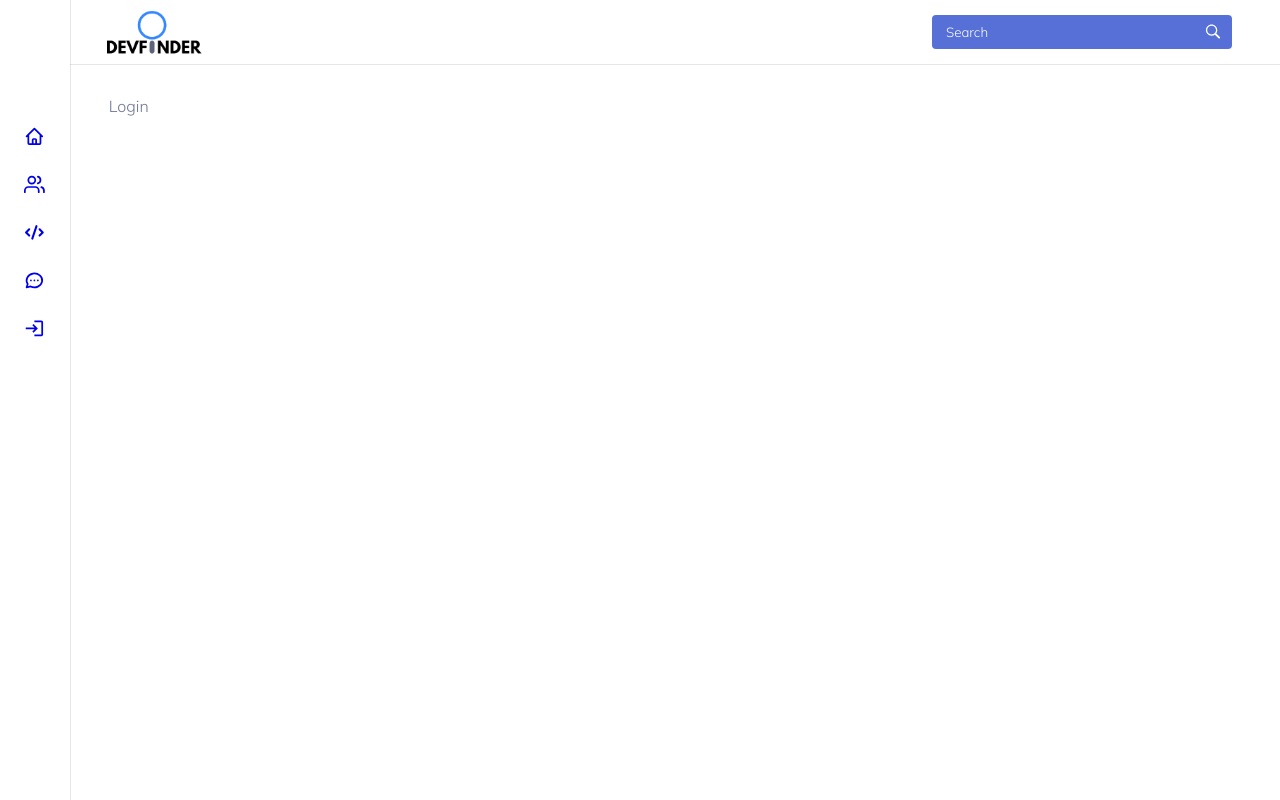
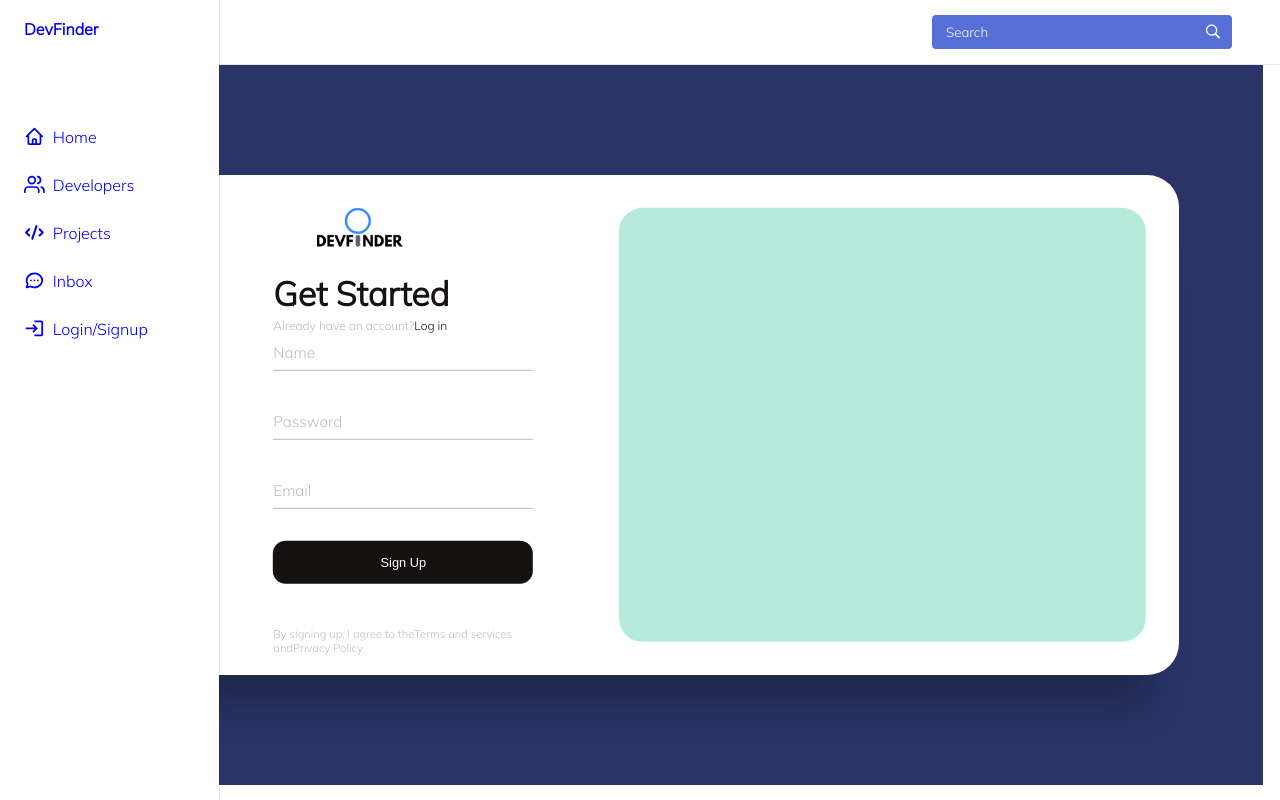
Before and after one commit to atharvabhide/DevFinder, a React (Vite) app: page /login in a window 1280 px wide. Built offline with nearby package versions, Linux system fonts and the light colour scheme.

Commit message:
feat: start login/signup page

```diff
--- a/src/App.jsx
+++ b/src/App.jsx
@@ -1,17 +1,19 @@
 import './App.css'
 import { Layout } from './components/Layout/Layout'
-import Navbar from './components/Navbar/Navbar'
+
+
 import { ManageRoutes } from './components/ManageRoutes'
+import { Navbar } from './components/Navbar/Navbar'
 
-function App() {
+export default function App() {
   return (
     <>
-    <Navbar />
-    <Layout>
+
+      <Layout>
+
       <ManageRoutes />
-    </Layout>
+      </Layout>
+
     </>
   )
 }
-
-export default App
--- a/src/components/Layout/Layout.jsx
+++ b/src/components/Layout/Layout.jsx
@@ -1,10 +1,14 @@
 import React from 'react'
 import styles from './Layout.module.css'
+import {Navbar}  from '../Navbar/Navbar'
 
 export const Layout = ({children}) => {
   return (
+    <>
+    <Navbar />
     <main className={styles.layout}>
       {children}
     </main>
+    </>
   )
 }
--- a/src/components/Layout/Layout.module.css
+++ b/src/components/Layout/Layout.module.css
@@ -1,6 +1,7 @@
 .layout{
-    width: 83vw;
+    width: 93.2vw;
     /* min-height: 80vh; */
     /* background-color: red; */
-    margin: 1.5rem 5.8rem;
+    /* margin: 1.5rem 5.8rem; */
+    margin: 0 3.4rem;
 }
--- a/src/components/Navbar/Navbar.jsx
+++ b/src/components/Navbar/Navbar.jsx
@@ -11,7 +11,7 @@ import {MdClose} from 'react-icons/md'
 import Logo from '../../assets/Logo.png'
 
 
-const Navbar = () => {
+export const Navbar = () => {
     const IconStyle = {color: "white"}
     const IconstyleMenu = {color: "#333"}
 
@@ -86,5 +86,3 @@ const Navbar = () => {
     </>
   )
 }
-
-export default Navbar
--- a/src/index.css
+++ b/src/index.css
@@ -50,7 +50,7 @@
 }
 
 body{
-  margin: var(--header-height) 0 0 0;
+  margin: 3.05rem 0 0 0;
   padding: 1rem 1rem 0;
   font-family: var(--body-font);
   font-size: var(--normal-font-size);
--- a/src/pages/Home/Home.jsx
+++ b/src/pages/Home/Home.jsx
@@ -11,14 +11,17 @@ import Typed from 'react-typed'
 
 
 import { DevCard } from '../../components/DevCard/DevCard'
+import { Layout } from '../../components/Layout/Layout'
 
 export const Home = () => {
   return (
     <>
+
+    <div className={styles.wrapper}>
       <div className={styles.heroPage}>
         <div className={styles.hero}>
           <div className={styles.header}>
-          <h1>The best platform for {' '}
+            <h1>The best platform for {' '} <br />
                 <Typed className={styles.typed} strings={['Developers', 'Interns', 'Companies']} typeSpeed={120} backSpeed={140} loop /></h1>
             <br /><br />
             <Link to='/login'><button className={styles.heroButton}>
@@ -85,6 +88,7 @@ export const Home = () => {
 
 
 
+    </div>
 
 
     </>
--- a/src/pages/Home/Home.module.css
+++ b/src/pages/Home/Home.module.css
@@ -1,10 +1,20 @@
+.wrapper{
+    /* padding: 1.8rem 4.7rem; */
+    /* width: 93vw; */
+    /* height: 100%; */
+    /* background: red; */
+
+}
+
+
 .hero{
     display: flex;
     align-items: center;
     justify-content: space-between;
     height: 84vh;
+    margin: 0 4.7rem;
     /* background: #333; */
-    margin-bottom: 2em;
+    margin-bottom: 1em;
 }
 .heroPage{
     position: relative;
@@ -43,13 +53,15 @@
     justify-content: center;
     position: absolute;
     bottom: 0;
-    padding: 1rem 0;
+
+    padding-top: 3rem;
 
 
 }
 .about{
-    /* background-color: var(--first-color-light); */
+    /* background-color: #b9bdeb; */
     margin: 2rem 0;
+
     /* height: 90vh; */
 
     /* background-position: bottom; */
--- a/src/pages/Login/Login.jsx
+++ b/src/pages/Login/Login.jsx
@@ -1,7 +1,124 @@
 import React from 'react'
+import styles from './Login.module.css'
+import { Link } from 'react-router-dom'
+import Logo from '../../assets/Logo.png'
+import { useEffect } from 'react'
 
 export const Login = () => {
+
   return (
-    <div>Login</div>
+    <div className={styles.wrapper}>
+      <div className={styles.box}>
+        <div className={styles.innerBox}>
+          <div className={styles.formsWrap}>
+            <form action="#" className={styles.signInForm}>
+              <div className={styles.logo}>
+                <img src={Logo} alt="" />
+                {/* <h3>DevFinder</h3> */}
+              </div>
+
+              <div className={styles.heading}>
+                <h2>Welcome Back!</h2>
+                <h6>Not registered yet?</h6>
+                <Link to="#" className={styles.toggle}>Sign up</Link>
+              </div>
+
+              <div className={styles.actualform}>
+                <div className={styles.inputWrap}>
+                  <input
+                    type="text"
+                    minLength={4}
+                    className={styles.inputField}
+                    autoComplete='off'
+
+                    required
+                  />
+                  <label>Name</label>
+                  </div>
+
+                  <div className={styles.inputWrap}>
+                  <input
+                    type="password"
+                    minLength={4}
+                    className={styles.inputField}
+                    autoComplete='off'
+
+                    required
+                  />
+                  <label>Password</label>
+                </div>
+
+                <input type="submit" value="Sign In" className={styles.signBtn} />
+
+                <p className={styles.text}>Forgotten your password or your login details?
+                <Link to="#">Get help</Link> Signing In
+                </p>
+              </div>
+            </form>
+
+            <form action="#" className={styles.signUpForm}>
+              <div className={styles.logo}>
+                <img src={Logo} alt="" />
+                {/* <h3>DevFinder</h3> */}
+              </div>
+
+              <div className={styles.heading}>
+                <h2>Get Started</h2>
+                <h6>Already have an account?</h6>
+                <Link to="#" className={styles.toggle}>Log in</Link>
+              </div>
+
+              <div className={styles.actualform}>
+                <div className={styles.inputWrap}>
+                  <input
+                    type="text"
+                    minLength={4}
+                    className={styles.inputField}
+                    autoComplete='off'
+
+                    required
+                  />
+                  <label>Name</label>
+                  </div>
+
+                  <div className={styles.inputWrap}>
+                  <input
+                    type="password"
+                    minLength={4}
+                    className={styles.inputField}
+                    autoComplete='off'
+
+                    required
+                  />
+                  <label>Password</label>
+                </div>
+
+                <div className={styles.inputWrap}>
+                  <input
+                    type="email"
+                    minLength={4}
+                    className={styles.inputField}
+                    autoComplete='off'
+
+                    required
+                  />
+                  <label>Email</label>
+                  </div>
+
+                <input type="submit" value="Sign Up" className={styles.signBtn} />
+
+                <p className={styles.text}>By signing up, I agree to the
+                <Link to="#">Terms and services</Link> and<Link to="#">Privacy Policy</Link>
+                </p>
+              </div>
+            </form>
+          </div>
+          <div className={styles.carousel}>
+
+          </div>
+        </div>
+
+      </div>
+    </div>
   )
 }
--- a/src/pages/Login/Login.module.css
+++ b/src/pages/Login/Login.module.css
@@ -0,0 +1,163 @@
+.wrapper{
+    width: 100%;
+    min-height: 90vh;
+    overflow: hidden;
+    background-color: #2B3467;
+    /* padding: 2rem; */
+    display: flex;
+    align-items: center;
+    justify-content: center;
+}
+.box{
+    position: relative;
+    width: 100%;
+    max-width: 1024px;
+    height: 500px;
+    background-color: #fff;
+    border-radius: 2rem;
+    box-shadow: 0 60px 40px -30px rgba(0,0,0,0.27);
+}
+.innerBox{
+    position: absolute;
+    width: calc(100% - 4.1rem);
+    height: calc(100% - 4.1rem);
+    transform: translate(-50%, -50%);
+    top: 50%;
+    left: 50%;
+}
+.formsWrap{
+    position: absolute;
+    height: 100%;
+    width: 45%;
+    top: 0;
+    left: 0;
+
+}
+.carousel{
+    position: absolute;
+    height: 100%;
+    width: 55%;
+    left: 45%;
+    top: 0;
+    background-color: #B6EADA;
+    border-radius: 1.5rem;
+}
+form{
+    max-width: 260px;
+    width: 100%;
+    margin: 0 auto;
+    height: 100%;
+    display: flex;
+    flex-direction: column;
+    justify-content: space-evenly;
+}
+
+form.signInForm{
+    display: none;
+}
+
+.logo{
+    display: flex;
+    align-items: center;
+
+}
+.logo img{
+    width: 10rem;
+    margin: -3rem 0.3rem;
+}
+.logo h4{
+    font-size: 1.1rem;
+    margin-top: -9px;
+    letter-spacing: -0.5px;
+    color: #151111;
+}
+.heading h2{
+    font-size: 2.1rem;
+    font-weight: 600;
+    color: #151111;
+}
+.heading h6{
+    color: #bababa;
+    font-weight: 400;
+    font-size: 0.75rem;
+    display: inline;
+}
+.toggle{
+    color: #151111;
+    text-decoration: none;
+    font-size: 0.75rem;
+    font-weight: 500;
+    transition: 0.3s;
+}
+.toggle:hover{
+    color: #8371fd;
+
+}
+.inputWrap{
+    position: relative;
+    height: 37px;
+    margin-bottom: 2rem;
+}
+.inputField{
+    position: absolute;
+    width: 100%;
+    height: 100%;
+    background: none;
+    border: none;
+    outline: none;
+    border-bottom: 1px solid #bbb;
+    padding: 0;
+    font-size: 0.95rem;
+    color: #151111;
+}
+label{
+    order: -1;
+    position: absolute;
+    left: 0;
+    top: 0%;
+    transform: translateY(50%);
+    font-size: 0.95rem;
+    color: #bbb;
+    pointer-events: none;
+    transition: 0.4s;
+
+}
+
+.inputField.active{
+    border-bottom-color: #151111 ;
+}
+input:focus + label{
+    font-size: 0.75rem;
+    transform: translateY(-5px);
+}
+.signBtn {
+    display: inline-block;
+    width: 100%;
+    height: 43px;
+    background-color: #151111;
+    color: #fff;
+    border: none;
+    cursor: pointer;
+    border-radius: 0.8rem;
+    font-size: 0.8rem;
+    margin-bottom: 2rem;
+    transition: 0.3s;
+  }
+
+  .signBtn:hover {
+    background-color: #8371fd;
+  }
+
+  .text {
+    color: #bbb;
+    font-size: 0.7rem;
+  }
+
+  .text a {
+    color: #bbb;
+    transition: 0.3s;
+  }
+
+  .text a:hover {
+    color: #8371fd;
+  }
```
Lines whose indentation alone changed are shown as unchanged.
